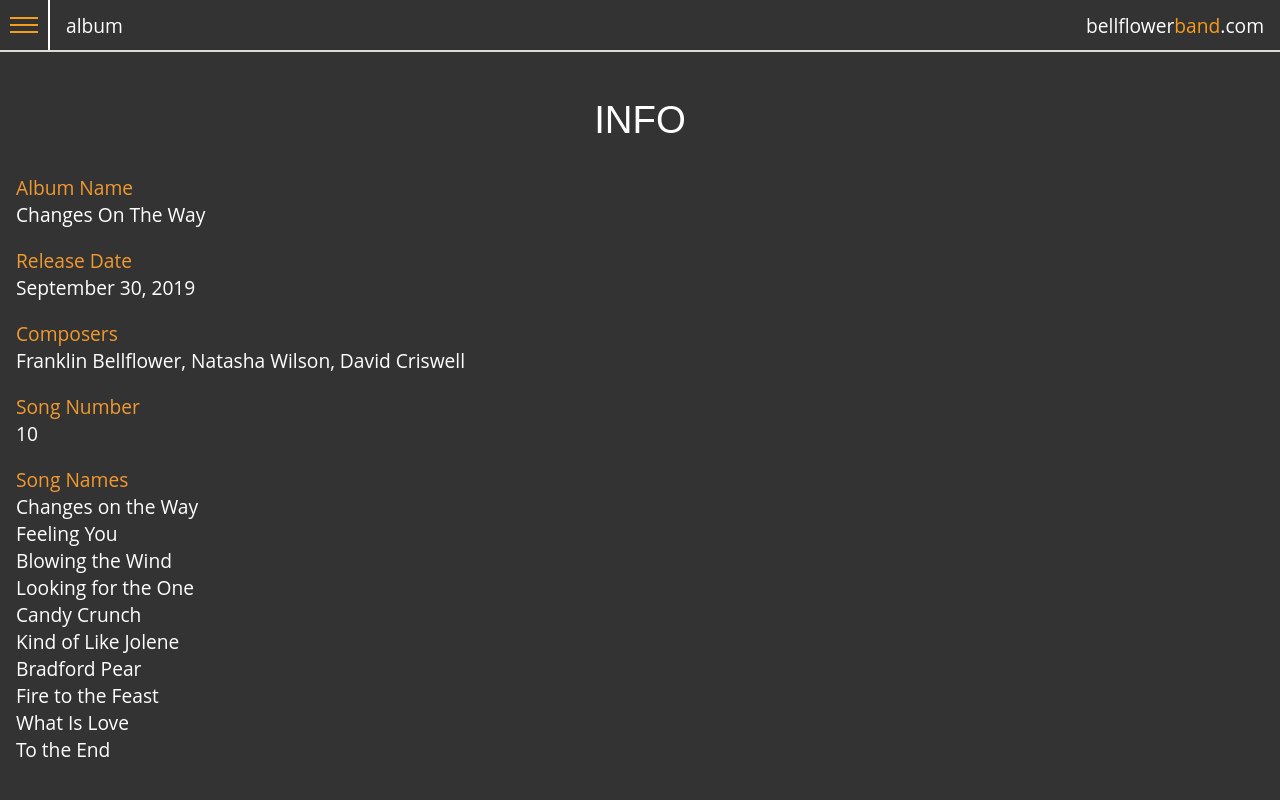
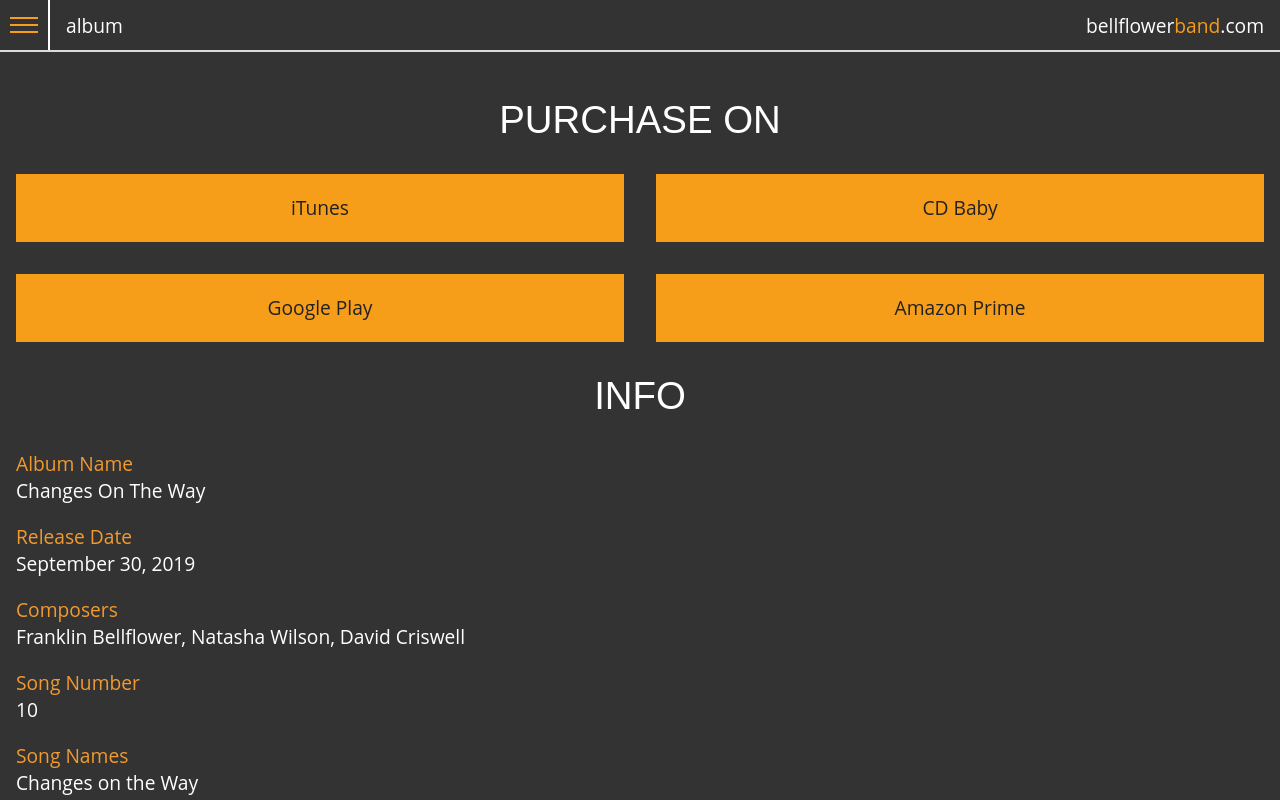
Before and after one commit to SamPlifier/thebellflowerband, a Next.js app: page /album/1 in a window 1280 px wide. Shown: the top 800 px of the page. Built offline with nearby package versions, Linux system fonts and the light colour scheme; a web font is replaced by a local one.

Commit message:
adding AlbumVendors component back in

```diff
--- a/components/albumVendors.js
+++ b/components/albumVendors.js
@@ -1,4 +1,5 @@
 const AlbumVendors = (props) => {
+
     return (
         <div>
         <h2>PURCHASE ON</h2>
--- a/pages/album/[albumName].js
+++ b/pages/album/[albumName].js
@@ -1,7 +1,7 @@
 import StyleBase from '../../components/StyleBase';
 import ViewAlbumSides from '../../components/ViewAlbumSides';
 import albumInfo from '../../public/albumInfo.js';
-// import AlbumVendors from '../../components/AlbumVendors';
+import AlbumVendors from '../../components/AlbumVendors';
 
 const Album = () => {
     return (
@@ -11,7 +11,7 @@
                 {albumInfo.map((album, i) => {
                     return (
                         <div key={i}>
-                            {/* <AlbumVendors vendor={album.vendors}/> */}
+                            <AlbumVendors vendor={album.vendors}/>
                             <h2>INFO</h2>
                         <p className="detail">Album Name<br/><span>{album.name}</span></p>
                         <p className="detail">Release Date<br/><span>{album.releaseDate}</span></p>
--- a/pages/albums.js
+++ b/pages/albums.js
@@ -1,6 +1,6 @@
 import StyleBase from '../components/StyleBase';
 import albumInfo from '../public/albumInfo.js';
-// import AlbumVendors from '../components/AlbumVendors';
+import AlbumVendors from '../components/AlbumVendors';
 import Link from 'next/link';
 const Albums = () => {
     return (
@@ -18,7 +18,7 @@
                                 </div>
                                 </div>
                             </Link>
-                            {/* <AlbumVendors vendor={album.vendors}/> */}
+                            <AlbumVendors vendor={album.vendors}/>
                         </div>
                     )
                 })}
```
